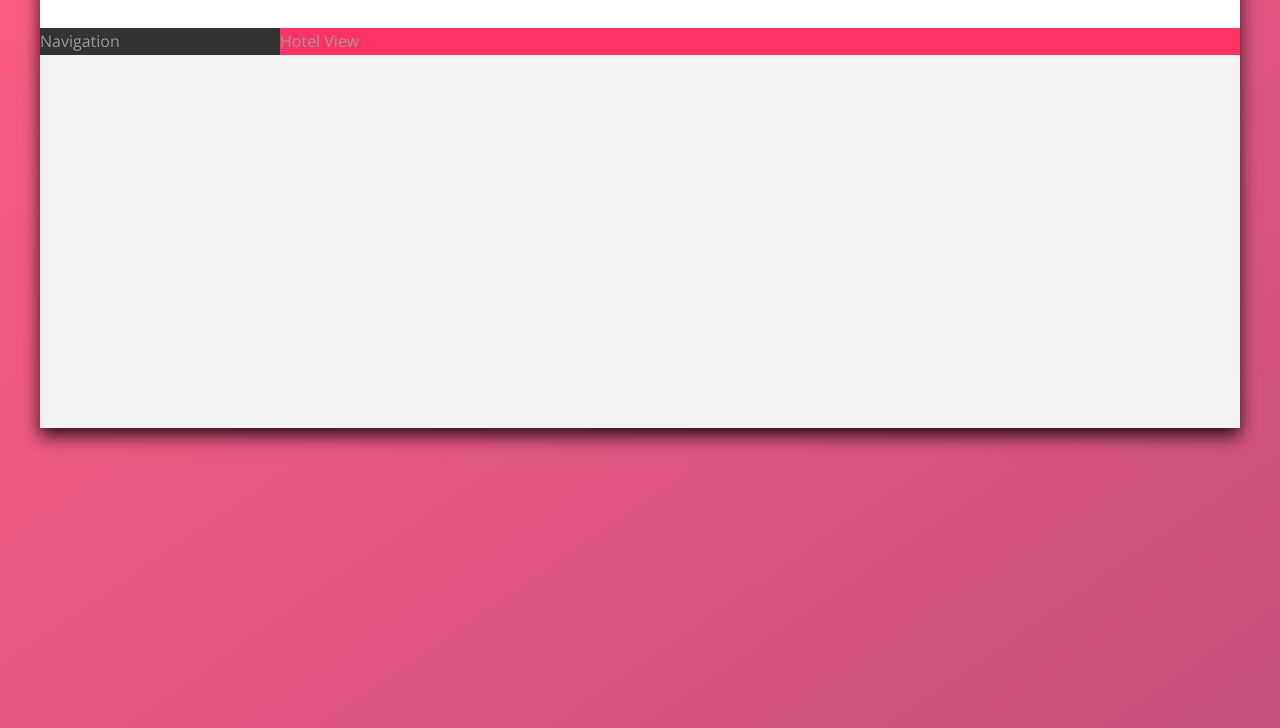
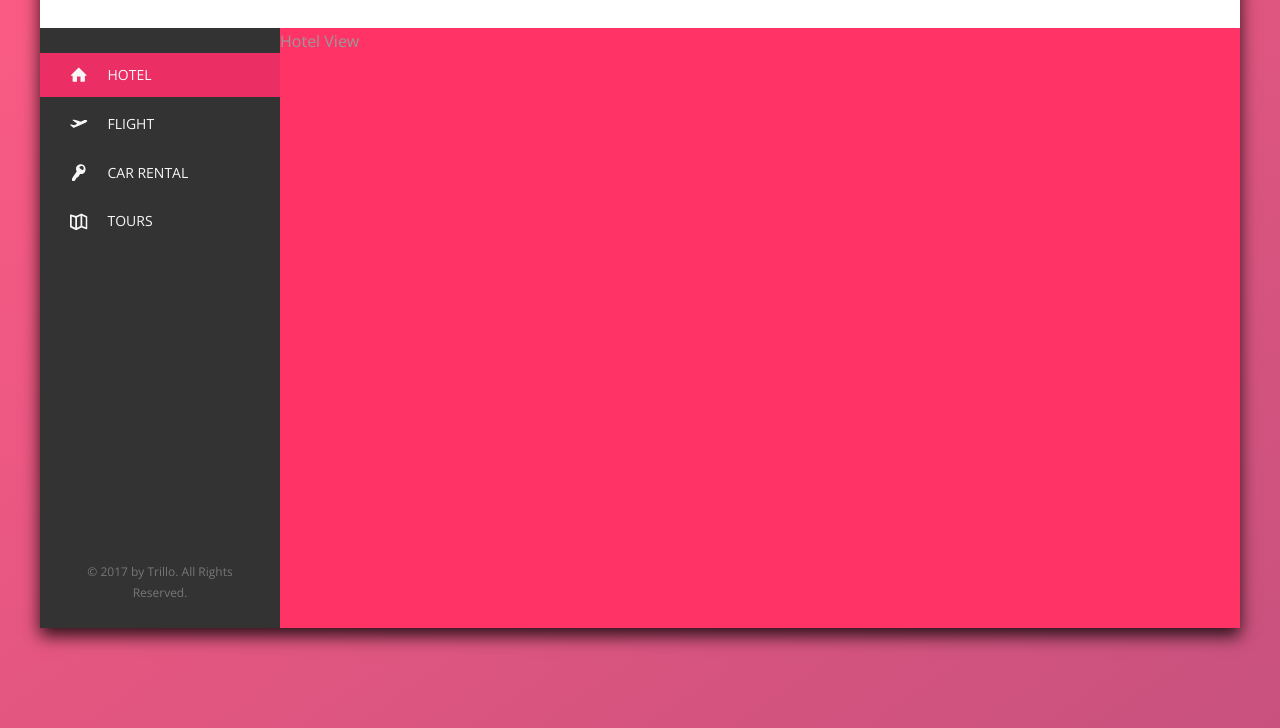
Before and after one commit to AbhaySingh5349/TrilloBooking, a website: page index.html in a window 1280 px wide. Shown: the part 152-880 px from the top of the page. Drawn offline with nearby package versions, Linux system fonts and the light colour scheme.

Commit message:
built sidebar navigation

```diff
--- a/index.html
+++ b/index.html
@@ -53,7 +53,44 @@
         </nav>
       </header>
       <div class="content">
-        <nav class="sidebar-nav">Navigation</nav>
+        <nav class="sidebar-nav">
+          <ul class="sidebar-list">
+            <li class="sidebar-list__item sidebar-list__item--active">
+              <a href="#" class="sidebar-list__link">
+                <svg class="sidebar-list__icon">
+                  <use xlink:href="img/sprite.svg#icon-home"></use>
+                </svg>
+                <span>Hotel</span>
+              </a>
+            </li>
+            <li class="sidebar-list__item">
+              <a href="#" class="sidebar-list__link">
+                <svg class="sidebar-list__icon">
+                  <use xlink:href="img/sprite.svg#icon-aircraft-take-off"></use>
+                </svg>
+                <span>Flight</span>
+              </a>
+            </li>
+            <li class="sidebar-list__item">
+              <a href="#" class="sidebar-list__link">
+                <svg class="sidebar-list__icon">
+                  <use xlink:href="img/sprite.svg#icon-key"></use>
+                </svg>
+                <span>Car Rental</span>
+              </a>
+            </li>
+            <li class="sidebar-list__item">
+              <a href="#" class="sidebar-list__link">
+                <svg class="sidebar-list__icon">
+                  <use xlink:href="img/sprite.svg#icon-map"></use>
+                </svg>
+                <span>Tours</span>
+              </a>
+            </li>
+          </ul>
+
+          <div class="legal">&copy; 2017 by Trillo. All Rights Reserved.</div>
+        </nav>
         <main class="main">Hotel View</main>
       </div>
     </div>
--- /dev/null
+++ b/sass/components/_side-nav.scss
@@ -0,0 +1,81 @@
+.sidebar-nav {
+  display: flex;
+  flex-direction: column;
+  justify-content: space-between;
+}
+
+.sidebar-list {
+  font-size: 1.4rem;
+  list-style: none;
+  margin-top: 2.5rem;
+
+  // line which will show up on hover
+  &__item::before {
+    content: "";
+
+    position: absolute;
+    top: 0;
+    left: 0;
+    height: 100%; // to occupy same height as list item
+    width: 0.3rem;
+    background-color: $color-primary;
+
+    // to have an effect where line expands from origin to gain height (expansion effect on hover)
+    transform: scaleY(0);
+    transform-origin: center;
+
+    // .2s for height expansion, .2s delay in width expansion where transition is slow initially & then fasts
+    transition: transform 0.2s, width 0.4s cubic-bezier(1, 0, 0, 1) 0.2s,
+      background-color 0.1s;
+  }
+
+  &__item:hover::before,
+  &__item--active::before {
+    transform: scaleY(1); // (expansion effect on hover)
+    width: 100%;
+  }
+
+  &__item:active::before {
+    background-color: $color-primary-light;
+  }
+
+  &__item {
+    position: relative; // so that 'item::before' is positioned relative to __item
+
+    &:not(last-child) {
+      margin-bottom: 0.5rem;
+    }
+  }
+
+  &__link:link,
+  &__link:visited {
+    color: $color-grey-light-1;
+    text-decoration: none;
+    text-transform: uppercase;
+    display: block;
+    padding: 1rem 3rem;
+
+    display: flex;
+    align-items: center;
+
+    flex-grow: 1;
+
+    // for link to be on top of ::before pseudo element
+    position: relative;
+    z-index: 10;
+  }
+
+  &__icon {
+    height: 1.75rem;
+    width: 1.75rem;
+    fill: currentColor; // color same as of parent
+    margin-right: 2rem;
+  }
+}
+
+.legal {
+  font-size: 1.2rem;
+  text-align: center;
+  color: $color-grey-dark-3;
+  padding: 2.5rem;
+}
--- a/sass/layout/_hotel_view.scss
+++ b/sass/layout/_hotel_view.scss
@@ -1,5 +1,6 @@
 .main {
   background-color: $color-primary-light;
 
+  height: 60rem;
   flex-grow: 1; // since we have specified width for side bar, so hotel view can occupy as much space left
 }
--- a/sass/main.scss
+++ b/sass/main.scss
@@ -8,6 +8,7 @@
 
 @import "components/_logo.scss";
 @import "components/_search-form.scss";
+@import "components/_side-nav.scss";
 @import "components/_user-nav.scss";
 
 @import "layout/_container.scss";
```
Also changed, not shown: css/style.css.
